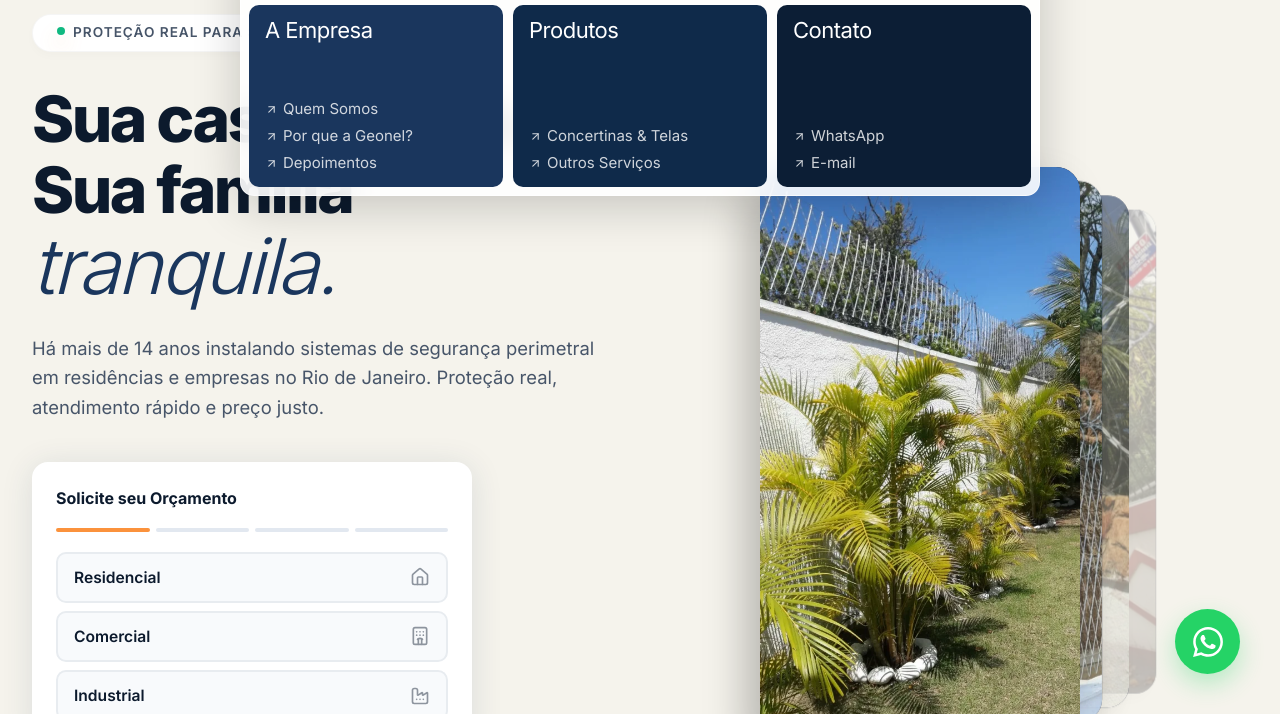
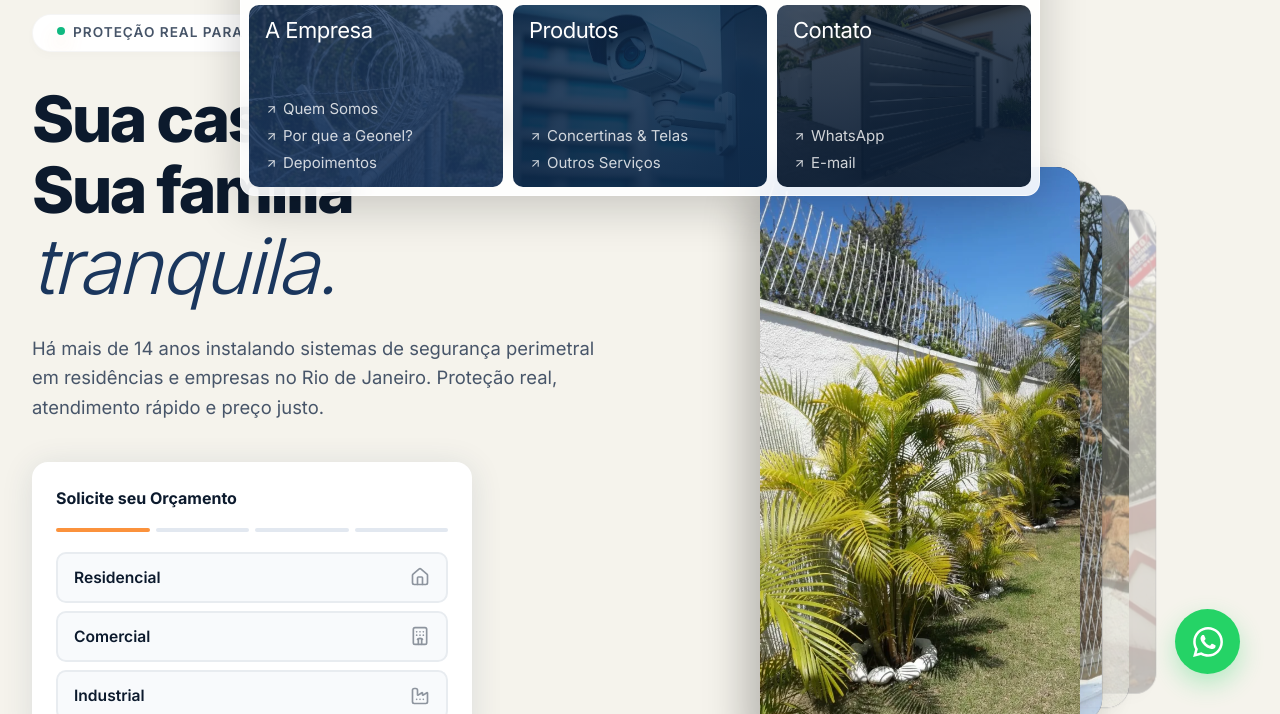
Before and after one commit to GeonelConcertinas/Geonel-site, a website built with Vite: page index.html in a window 1280 px wide. Both pictures are taken after a click on the button 277 px from the left and 53 px from the top of the page. Shown: the part 86-800 px from the top of the page. Built offline with nearby package versions, Linux system fonts and the light colour scheme.

Commit message:
feat: adicionar fotos com degrade nos cards do menu hamburguer

```diff
--- a/index.html
+++ b/index.html
@@ -75,7 +75,7 @@ function gtag_report_conversion(url) {
                 <a href="#hero" class="card-nav-cta">Solicitar Orçamento</a>
             </div>
             <div class="card-nav-content invisible" id="cardNavContent" aria-hidden="true">
-                <div class="nav-card" style="background-color:#1a365d;color:#fff;">
+                <div class="nav-card">
                     <div class="nav-card-label">A Empresa</div>
                     <div class="nav-card-links">
                         <a href="#sobre" class="nav-card-link"><svg xmlns="http://www.w3.org/2000/svg" width="13" height="13" viewBox="0 0 24 24" fill="none" stroke="currentColor" stroke-width="2" stroke-linecap="round" stroke-linejoin="round" aria-hidden="true"><line x1="7" y1="17" x2="17" y2="7"/><polyline points="7 7 17 7 17 17"/></svg> Quem Somos</a>
@@ -83,14 +83,14 @@ function gtag_report_conversion(url) {
                         <a href="#depoimentos" class="nav-card-link"><svg xmlns="http://www.w3.org/2000/svg" width="13" height="13" viewBox="0 0 24 24" fill="none" stroke="currentColor" stroke-width="2" stroke-linecap="round" stroke-linejoin="round" aria-hidden="true"><line x1="7" y1="17" x2="17" y2="7"/><polyline points="7 7 17 7 17 17"/></svg> Depoimentos</a>
                     </div>
                 </div>
-                <div class="nav-card" style="background-color:#0f2a4a;color:#fff;">
+                <div class="nav-card">
                     <div class="nav-card-label">Produtos</div>
                     <div class="nav-card-links">
                         <a href="#produtos" class="nav-card-link"><svg xmlns="http://www.w3.org/2000/svg" width="13" height="13" viewBox="0 0 24 24" fill="none" stroke="currentColor" stroke-width="2" stroke-linecap="round" stroke-linejoin="round" aria-hidden="true"><line x1="7" y1="17" x2="17" y2="7"/><polyline points="7 7 17 7 17 17"/></svg> Concertinas &amp; Telas</a>
                         <a href="outros-servicos.html" class="nav-card-link"><svg xmlns="http://www.w3.org/2000/svg" width="13" height="13" viewBox="0 0 24 24" fill="none" stroke="currentColor" stroke-width="2" stroke-linecap="round" stroke-linejoin="round" aria-hidden="true"><line x1="7" y1="17" x2="17" y2="7"/><polyline points="7 7 17 7 17 17"/></svg> Outros Serviços</a>
                     </div>
                 </div>
-                <div class="nav-card" style="background-color:#0c1e35;color:#fff;">
+                <div class="nav-card">
                     <div class="nav-card-label">Contato</div>
                     <div class="nav-card-links">
                         <a href="https://wa.me/5521964416652" class="nav-card-link" target="_blank" rel="noopener noreferrer"><svg xmlns="http://www.w3.org/2000/svg" width="13" height="13" viewBox="0 0 24 24" fill="none" stroke="currentColor" stroke-width="2" stroke-linecap="round" stroke-linejoin="round" aria-hidden="true"><line x1="7" y1="17" x2="17" y2="7"/><polyline points="7 7 17 7 17 17"/></svg> WhatsApp</a>
--- a/style.css
+++ b/style.css
@@ -4148,7 +4148,21 @@ ul {
     border-radius: 10px;
     min-height: 60px;
     user-select: none;
-}
+    color: #fff;
+}
+
+.nav-card:nth-of-type(1) {
+    background: linear-gradient(rgba(26,54,93,0.78), rgba(26,54,93,0.92)), url('images/empresa.webp') center/cover no-repeat;
+}
+
+.nav-card:nth-of-type(2) {
+    background: linear-gradient(rgba(15,42,74,0.78), rgba(15,42,74,0.92)), url('images/produtos.webp') center/cover no-repeat;
+}
+
+.nav-card:nth-of-type(3) {
+    background: linear-gradient(rgba(12,30,53,0.78), rgba(12,30,53,0.92)), url('images/contato.webp') center/cover no-repeat;
+}
+
 
 .nav-card-label {
     font-weight: 400;
```
Also changed, not shown: outros-servicos.html (+3 -3 lines), images/contato.webp (added), images/empresa.webp (added), images/produtos.webp (added).
